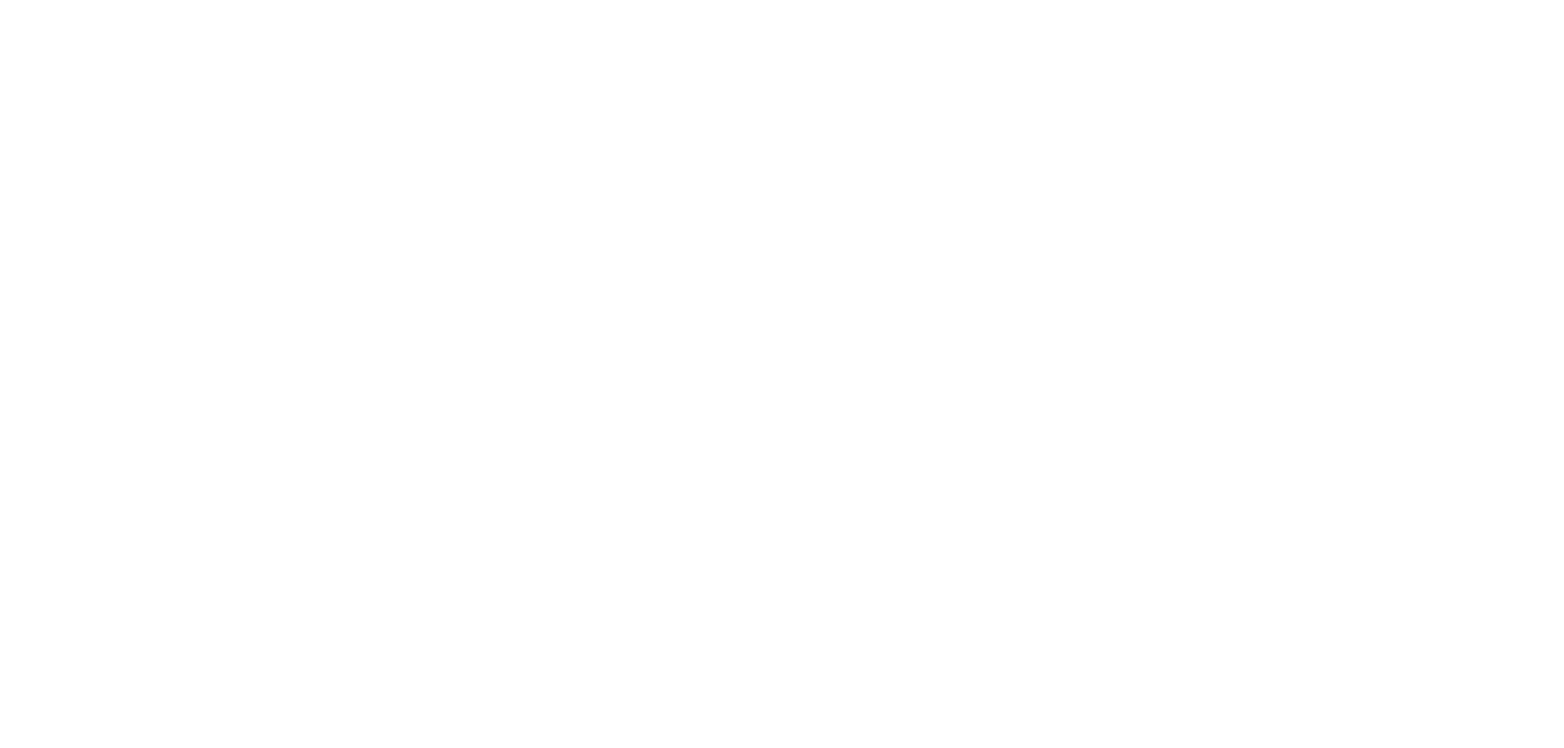
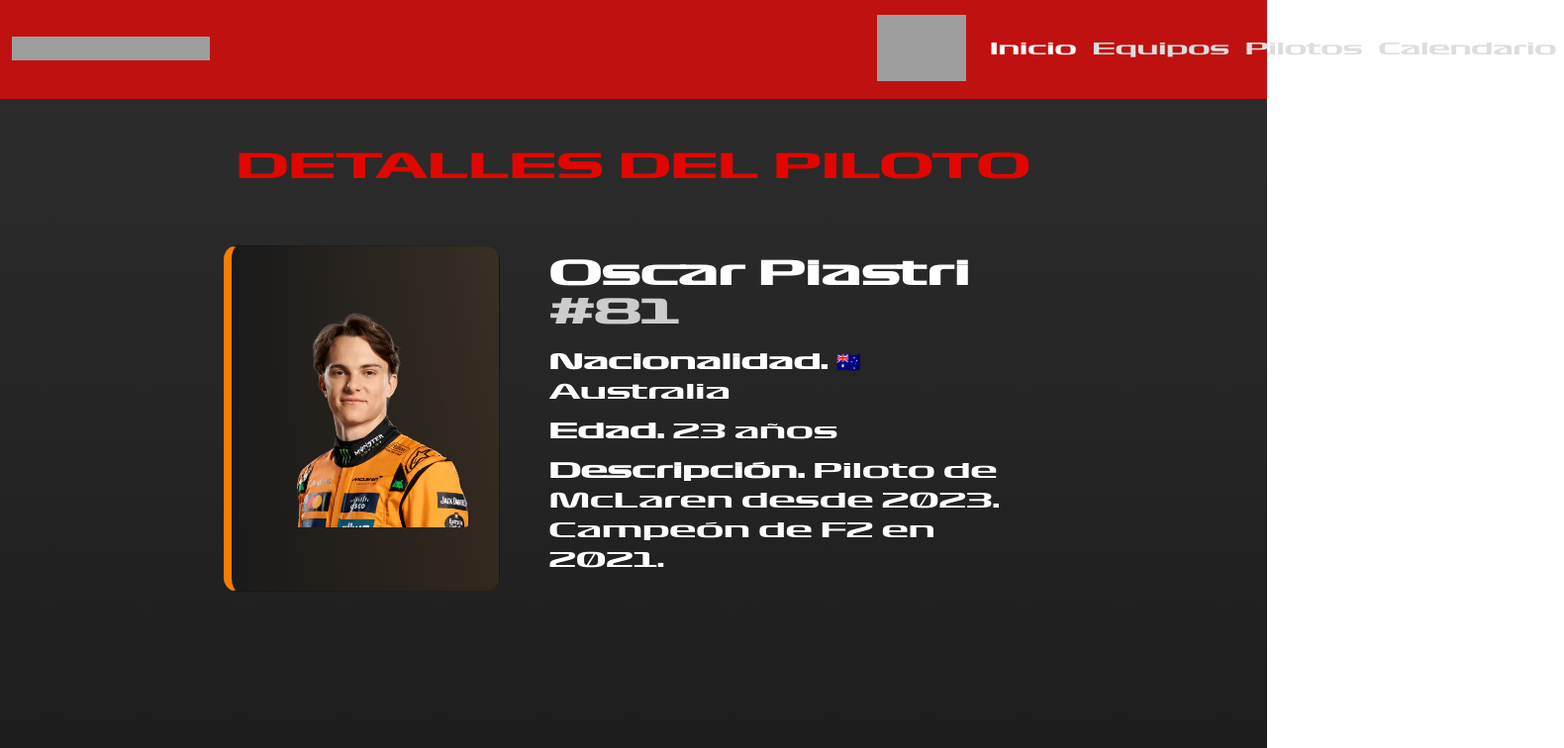
Before and after one commit to ElyasM10/frontend-f1, a Nuxt app: page /detallesPiloto in a window 1280 px wide. Before the commit this address had no page. Shown: the top 756 px of the page at 99% size, 1580 px wide, since content can reach past the window. Built offline with nearby package versions, Linux system fonts and the light colour scheme; grey boxes are pictures that could not be loaded.

Commit message:
Se agrego detallePiloto

```diff
--- /dev/null
+++ b/pages/detallesPiloto.vue
@@ -0,0 +1,179 @@
+<script setup>
+import oscarImg from '~/assets/Mclaren/oscarPiastri.png'
+</script>
+
+<template>
+  <!-- Navbar -->
+  <nav class="navbar navbar-expand-lg navbar-dark f1-navbar">
+    <div class="container-fluid">
+      <a class="navbar-brand d-flex align-items-center" href="#">
+        <img src="/assets/f1-75.png" alt="Logo F1" width="200" height="24" class="d-inline-block me-2" />
+        <div class="ms-3">
+          <img src="/assets/fia.png" alt="GP Miami" class="fia-img" />
+        </div>
+      </a>
+      <button
+        class="navbar-toggler"
+        type="button"
+        data-bs-toggle="collapse"
+        data-bs-target="#navbarNav"
+        aria-controls="navbarNav"
+        aria-expanded="false"
+        aria-label="Toggle navigation"
+      >
+        <span class="navbar-toggler-icon"></span>
+      </button>
+      <div class="collapse navbar-collapse" id="navbarNav">
+        <ul class="navbar-nav ms-auto">
+          <li class="nav-item">
+            <a class="nav-link active" href="#">Inicio</a>
+          </li>
+          <li class="nav-item">
+            <a class="nav-link" href="#">Equipos</a>
+          </li>
+          <li class="nav-item">
+            <a class="nav-link" href="#">Pilotos</a>
+          </li>
+          <li class="nav-item">
+            <a class="nav-link" href="#">Calendario</a>
+          </li>
+        </ul>
+      </div>
+    </div>
+  </nav>
+
+  <!-- Contenido -->
+  <div class="contenedor">
+    <h1>Detalles del Piloto</h1>
+    <div class="contenedor-piloto">
+      <div class="card mclaren">
+        <img :src="oscarImg" alt="Oscar Piastri" class="piloto-img" />
+      </div>
+      <div class="piloto-info">
+        <h5 class="card-title">Oscar Piastri <span style="color: #ccc;">#81</span></h5>
+        <p class="card-text"><strong>Nacionalidad:</strong> 🇦🇺 Australia</p>
+        <p class="card-text"><strong>Edad:</strong> 23 años</p>
+        <p class="card-text"><strong>Descripción:</strong> Piloto de McLaren desde 2023. Campeón de F2 en 2021.</p>
+      </div>
+    </div>
+  </div>
+
+  <!-- Footer -->
+  <footer class="footer text-white text-center py-4">
+    <div class="container">
+      <p class="mb-0">© 2025 Fórmula 1 - Todos los derechos reservados</p>
+      <p class="mb-0">Elias Maldonado</p>
+      <div class="mt-3">
+        <a href="#" class="text-white me-3"><i class="bi bi-facebook"></i></a>
+        <a href="#" class="text-white me-3"><i class="bi bi-twitter"></i></a>
+        <a href="#" class="text-white me-3"><i class="bi bi-instagram"></i></a>
+      </div>
+    </div>
+  </footer>
+</template>
+<style scoped>
+@font-face {
+  font-family: 'F1';
+  src: url('@/assets/Fonts/Formula1-Wide.otf') format('opentype');
+  font-weight: normal;
+  font-style: normal;
+}
+.f1-navbar {
+  background-color: #c01111 !important; /* rojo oscuro tipo Ferrari */
+  border-bottom: 3px solid #c01111;     /* rojo vibrante como el de F1 */
+  font-family: 'F1', sans-serif;
+  height: 100px;
+}
+
+.f1-navbar .nav-link {
+  color: #ddd !important;
+  transition: color 0.3s ease;
+}
+
+.f1-navbar .nav-link:hover,
+.f1-navbar .nav-link.active {
+  color: #ffffff !important;
+  text-shadow: 0 0 5px #e10600;
+}
+.fia-img{
+  width: 90px;
+  margin-left: 650px;
+}
+.footer {
+  background-color: #7d0b0b;
+}
+
+.contenedor {
+  padding: 50px 40px;
+  background: linear-gradient(to bottom, #2c2c2c, #1a1a1a);
+  color: white;
+  min-height: 100vh;
+  font-family: 'F1', sans-serif;
+  width:100%;
+}
+
+h1 {
+  font-size: 32px;
+  font-weight: bold;
+  margin-bottom: 30px;
+  color: #e10600;
+  text-align: center;
+  text-transform: uppercase;
+  letter-spacing: 1.5px;
+}
+
+.contenedor-piloto {
+  display: flex;
+  align-items: flex-start;
+  justify-content: center;
+  gap: 50px;
+  flex-wrap: wrap;
+  margin-top: 60px;
+}
+
+.card {
+  display: flex;
+  align-items: center;
+  justify-content: center;
+  padding: 25px;
+  border-radius: 14px;
+  background-color: #111;
+  border-left: 8px solid #444;
+  transition: transform 0.3s ease, box-shadow 0.3s ease;
+  width: fit-content;
+  height: 350px;
+}
+
+.card:hover {
+  transform: scale(1.05);
+  box-shadow: 0 0 25px rgba(255, 255, 255, 0.15);
+}
+
+.card.mclaren {
+  border-left-color: #f77c00;
+  background: linear-gradient(to right, #1a1a1a, #f77c0015);
+}
+
+.piloto-img {
+  width: 220px;
+  border-radius: 12px;
+}
+
+.piloto-info {
+  max-width: 500px;
+  color: white;
+  font-size: 1.25rem;
+  padding-top: 10px;
+}
+
+.card-title {
+  font-size: 2rem;
+  font-weight: bold;
+  margin-bottom: 16px;
+}
+
+.card-text {
+  font-size: 1.25rem;
+  margin: 10px 0;
+}
+</style>
```
